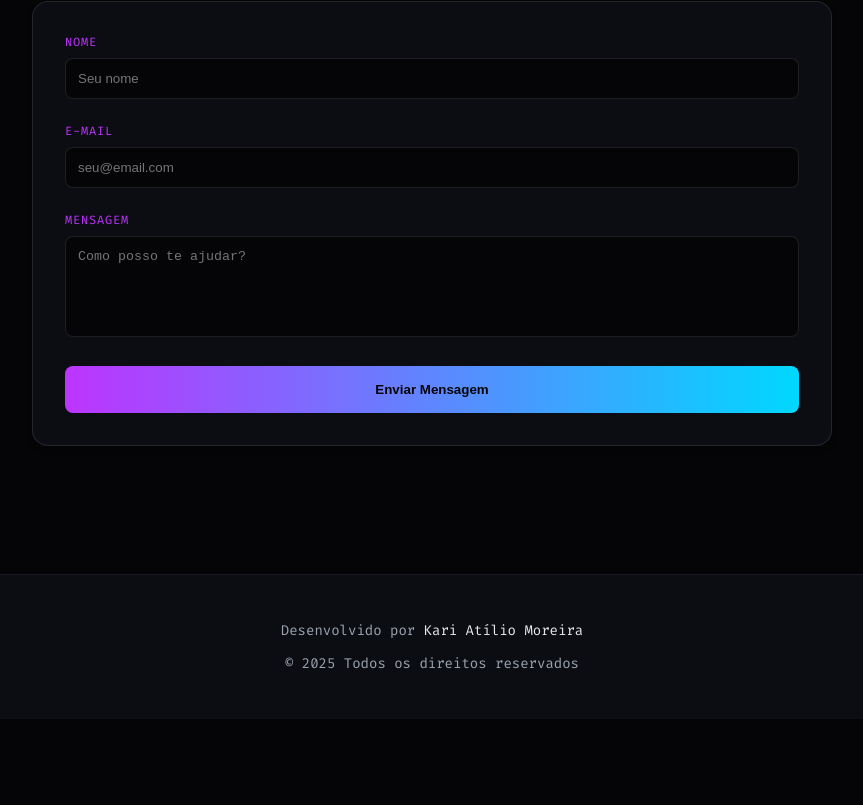
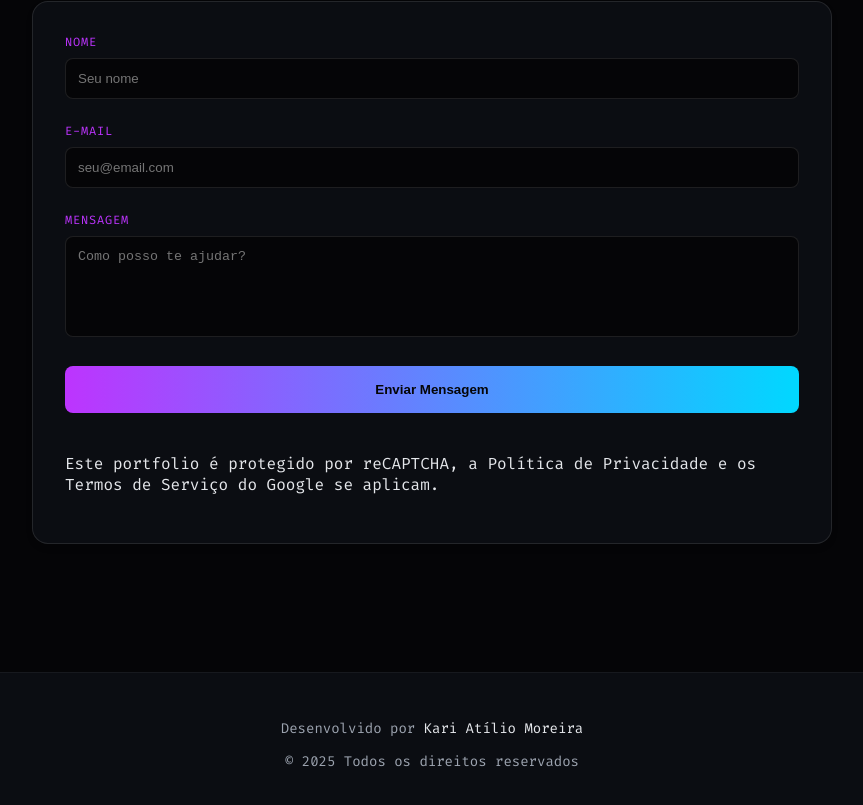
Before and after one commit to karimoreira/meu-portifolio, a React (Vite) app: page / in a window 1280 px wide. Shown: the part 3935-4740 px from the top of the page, without its empty margins (208-1071 px from the left). Before the commit the page ends 4654 px from the top, so only its background shows below. Built offline with nearby package versions, Linux system fonts and the light colour scheme.

Commit message:
feat: visibilidade recaptcha

```diff
--- a/src/components/Contact.jsx
+++ b/src/components/Contact.jsx
@@ -135,6 +135,9 @@ export default function Contact() {
           >
             {status.type === 'loading' ? status.message : 'Enviar Mensagem'}
           </button>
+          <p className="recaptcha-legal-text">
+            Este portfolio é protegido por reCAPTCHA, a <a href="https://policies.google.com/privacy" target="_blank" rel="noopener noreferrer">Política de Privacidade</a> e os <a href="https://policies.google.com/terms" target="_blank" rel="noopener noreferrer">Termos de Serviço</a> do Google se aplicam.
+          </p>
 
           {status.type === 'error' && (
             <div className="mt-4 p-3 bg-red-100 text-red-700 rounded flex items-center gap-2">
--- a/src/index.css
+++ b/src/index.css
@@ -919,3 +919,8 @@ ul {
   text-decoration: underline;
   cursor: pointer;
 }
+
+
+.grecaptcha-badge {
+  z-index: 10000;
+}
```
